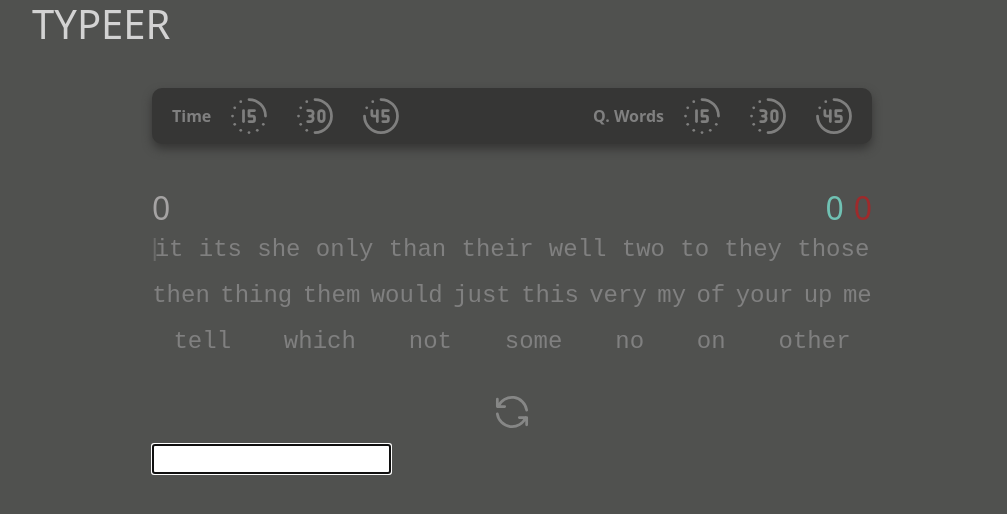
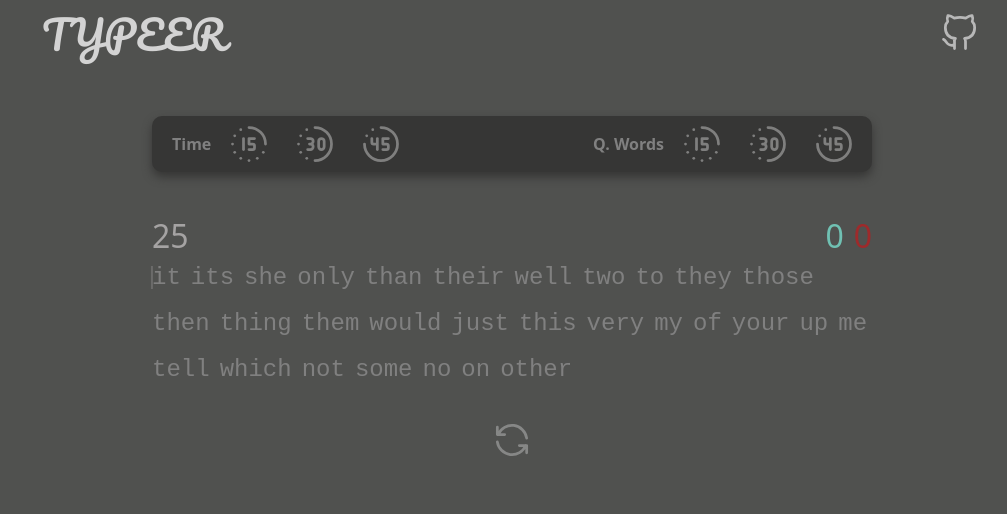
Before and after one commit to GaryCantuche/01-typerr, a React (Create React App) app: page / in a window 1280 px wide. Shown: the top 514 px of the page, without its empty margins (128-1135 px from the left). Built offline with nearby package versions, Linux system fonts and the light colour scheme.

Commit message:
Added GithubLink and fixed before element on text

```diff
--- a/public/index.html
+++ b/public/index.html
@@ -24,7 +24,10 @@
       work correctly both with client-side routing and a non-root public URL.
       Learn how to configure a non-root public URL by running `npm run build`.
     -->
-    <title>React App</title>
+    <link rel="preconnect" href="https://fonts.googleapis.com">
+    <link rel="preconnect" href="https://fonts.gstatic.com" crossorigin>
+    <link href="https://fonts.googleapis.com/css2?family=Pacifico&display=swap" rel="stylesheet">
+    <title>Typerr App</title>
   </head>
   <body>
     <noscript>You need to enable JavaScript to run this app.</noscript>
--- a/src/components/board/Board.jsx
+++ b/src/components/board/Board.jsx
@@ -10,7 +10,7 @@
   const [isGameOver, setGameOver] = useState(false)
   const [keysCounter, setKeysCounter] = useState(0)
   const [keysErrors, setKeysErrors] = useState(0)
-  const [initialTime, setInitialTime] = useState(5)
+  const [initialTime, setInitialTime] = useState(30)
   const [wordsNumber, setWordsNumber] = useState(30)
   const [currentTime, setCurrentTime] = useState(initialTime)
 
--- a/src/components/board/Text.jsx
+++ b/src/components/board/Text.jsx
@@ -142,13 +142,14 @@
     const $word = document.querySelectorAll('.word')
     $word.forEach(word => {
       word.classList.remove('missed-word')
-      word.querySelectorAll('.letter').forEach(letter => letter.classList.remove('letter-done', 'letter-wrong', 'active'))
+      word.querySelectorAll('.letter').forEach(letter => letter.classList.remove('letter-done', 'letter-wrong', 'active', 'is-last'))
     })
     // START
     $word[0].classList.add('active')
     $word[0].querySelector('.letter').classList.add('active')
 
     setNewGame(false)
+    setGameOver(false)
     setKeysCounter(0)
     setKeysErrors(0)
     setCurrentTime(initialTime)
@@ -195,6 +196,7 @@
         id='input'
         autoFocus
         readOnly={isGameOver ? true : false}
+        autocomplete="one-time-code"
       />
     </div>
   )
--- a/src/components/navbar/navigation.jsx
+++ b/src/components/navbar/navigation.jsx
@@ -1,10 +1,16 @@
+import GithubIcon from './../../assets/icons/github.svg';
+
 function Navigation() {
   return (
     <nav className="menu">
         <div>
-          <h1>TYPEER</h1>
+          <h1 className="pacifico-regular">TYPEER</h1>
         </div>
-        <div></div>
+        <div>
+          <a href="https://github.com/GaryCantuche/01-typerr">
+            <img target="_blank" src={GithubIcon} alt='Github Link'/>
+          </a>
+        </div>
     </nav>
   );
 }
--- a/src/index.css
+++ b/src/index.css
@@ -20,6 +20,12 @@
   background-color: var(--gray) !important;
 }
 
+.pacifico-regular {
+  font-family: "Pacifico", cursive;
+  font-weight: 400;
+  font-style: normal;
+}
+
 #root {
   width: 100%;
   display: flex;
@@ -33,6 +39,9 @@
 .menu {
   color: lightgray;
   margin-bottom: 5vh;
+  padding: 10px;
+  display: flex;
+  justify-content: space-between;
 }
 
 .configuration-bar {
@@ -76,9 +85,15 @@
 #text {
   display: flex;
   flex-wrap: wrap;
-  justify-content: space-around;
   gap: 10px;
   font-family: 'Courier New', Courier, monospace !important;
+}
+
+#input {
+  position: absolute;
+  left: 0;
+  top:0;
+  opacity: 0;
 }
 
 .counters {
```
Also changed, not shown: src/assets/icons/github.svg (added).
